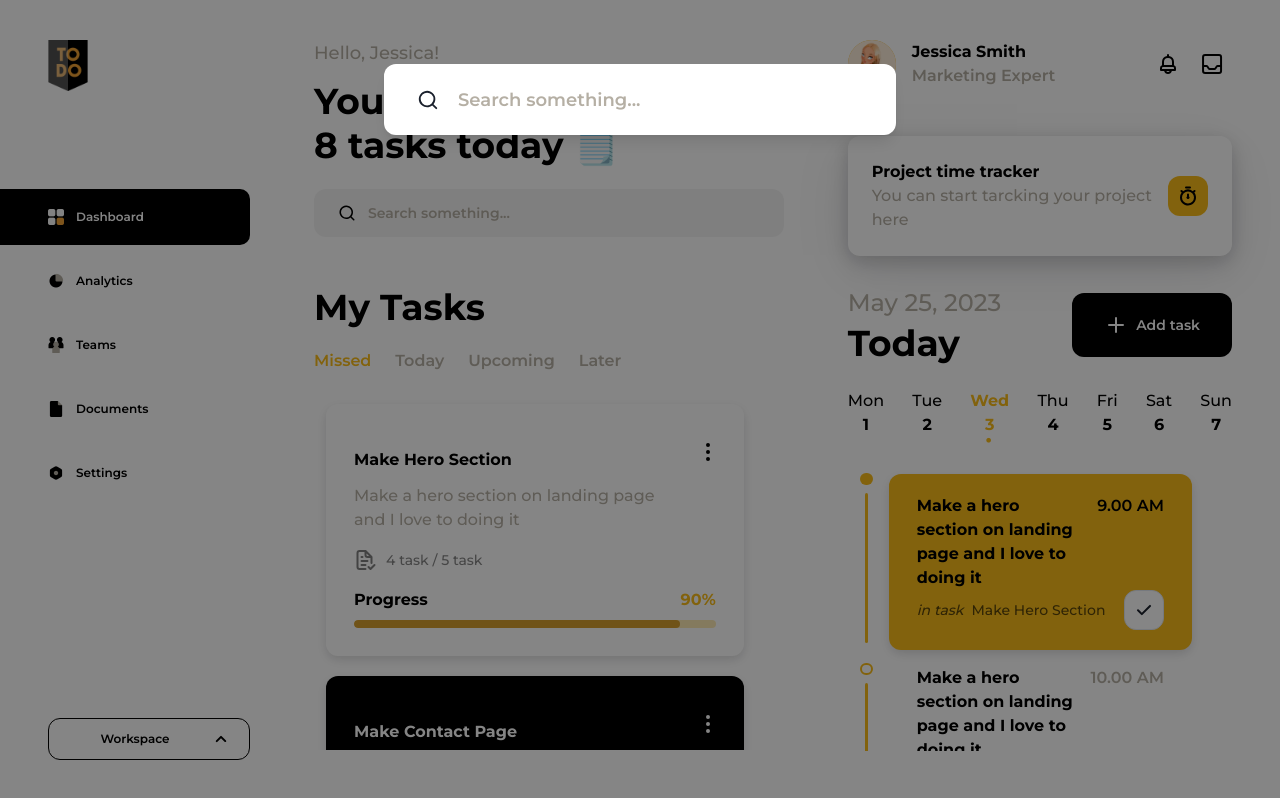
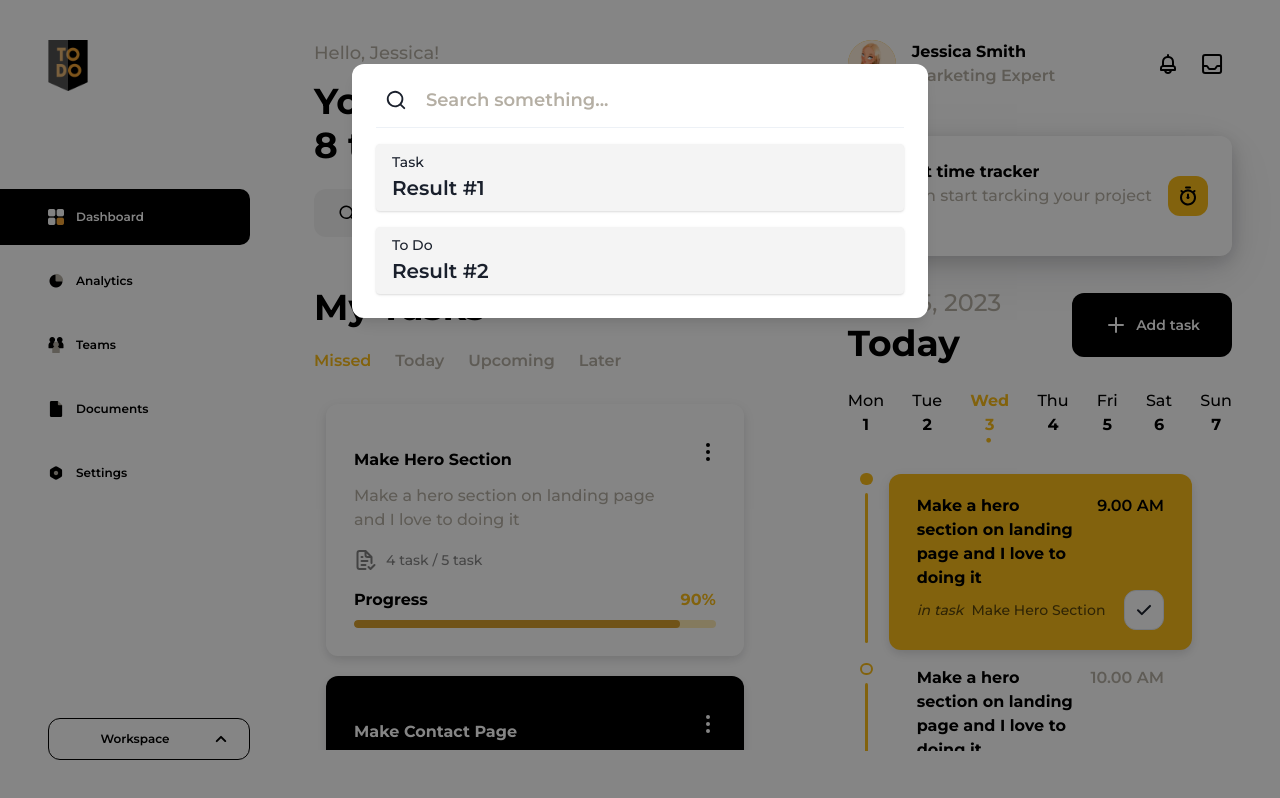
Before and after one commit to kikipratiwi/to-do-list-app, a React (Vite) app: page /third-question in a window 1280 px wide. Both pictures are taken after a click on the button "Search something...". Built offline with nearby package versions, Linux system fonts and the light colour scheme.

Commit message:
feat(): construct serach result

```diff
--- a/src/components/Search.tsx
+++ b/src/components/Search.tsx
@@ -2,6 +2,9 @@ import { ReactElement } from 'react';
 import {
     Box,
     Button,
+    Card,
+    CardBody,
+    Divider,
     Input,
     InputGroup,
     InputLeftElement,
@@ -9,14 +12,22 @@ import {
     ModalBody,
     ModalContent,
     ModalOverlay,
+    Text,
+    VStack,
     useDisclosure,
 } from '@chakra-ui/react';
 import { COLORS } from '../constants';
 
 import { UilSearch } from '@iconscout/react-unicons';
+import { DetailTaskModal } from '.';
 
 const Search: React.FC = (): ReactElement => {
     const { isOpen, onOpen, onClose } = useDisclosure();
+    const {
+        isOpen: isDetailTaskOpen,
+        onOpen: onOpenDetailTask,
+        onClose: onCloseDetailTask,
+    } = useDisclosure();
 
     return (
         <>
@@ -45,7 +56,7 @@ const Search: React.FC = (): ReactElement => {
                 </Button>
             </Box>
 
-            <Modal isOpen={isOpen} onClose={onClose} size="lg">
+            <Modal isOpen={isOpen} onClose={onClose} size="xl">
                 <ModalOverlay />
                 <ModalContent borderRadius={12}>
                     <ModalBody>
@@ -73,6 +84,7 @@ const Search: React.FC = (): ReactElement => {
                                 size="lg"
                                 type="text"
                                 variant="filled"
+                                _hover={{}}
                                 _focus={{
                                     border: 'none',
                                     boxShadow: 'none',
@@ -80,10 +92,78 @@ const Search: React.FC = (): ReactElement => {
                                 _placeholder={{ color: COLORS.gray }}
                             />
                         </InputGroup>
-                        {/* <Divider /> */}
+
+                        <VStack w="full" spacing={4} pb={4}>
+                            <Divider />
+
+                            <Card
+                                onClick={onOpenDetailTask}
+                                cursor="pointer"
+                                variant="elevated"
+                                bg={COLORS.semigray}
+                                _hover={{ bg: COLORS.yellow, color: 'black' }}
+                                p={2}
+                                w="full"
+                                size="sm"
+                            >
+                                <CardBody p={0}>
+                                    <VStack
+                                        alignItems="start"
+                                        spacing={0}
+                                        pl={2}
+                                    >
+                                        <Text fontSize="sm" fontWeight={500}>
+                                            Task
+                                        </Text>
+
+                                        <Text
+                                            fontWeight="semibold"
+                                            fontSize="xl"
+                                        >
+                                            Result #1
+                                        </Text>
+                                    </VStack>
+                                </CardBody>
+                            </Card>
+
+                            <Card
+                                onClick={onOpenDetailTask}
+                                cursor="pointer"
+                                variant="elevated"
+                                bg={COLORS.semigray}
+                                _hover={{ bg: COLORS.yellow, color: 'black' }}
+                                p={2}
+                                w="full"
+                                size="sm"
+                            >
+                                <CardBody p={0}>
+                                    <VStack
+                                        alignItems="start"
+                                        spacing={0}
+                                        pl={2}
+                                    >
+                                        <Text fontSize="sm" fontWeight={500}>
+                                            To Do
+                                        </Text>
+
+                                        <Text
+                                            fontWeight="semibold"
+                                            fontSize="xl"
+                                        >
+                                            Result #2
+                                        </Text>
+                                    </VStack>
+                                </CardBody>
+                            </Card>
+                        </VStack>
                     </ModalBody>
                 </ModalContent>
             </Modal>
+
+            <DetailTaskModal
+                isOpen={isDetailTaskOpen}
+                onClose={onCloseDetailTask}
+            />
         </>
     );
 };
```
